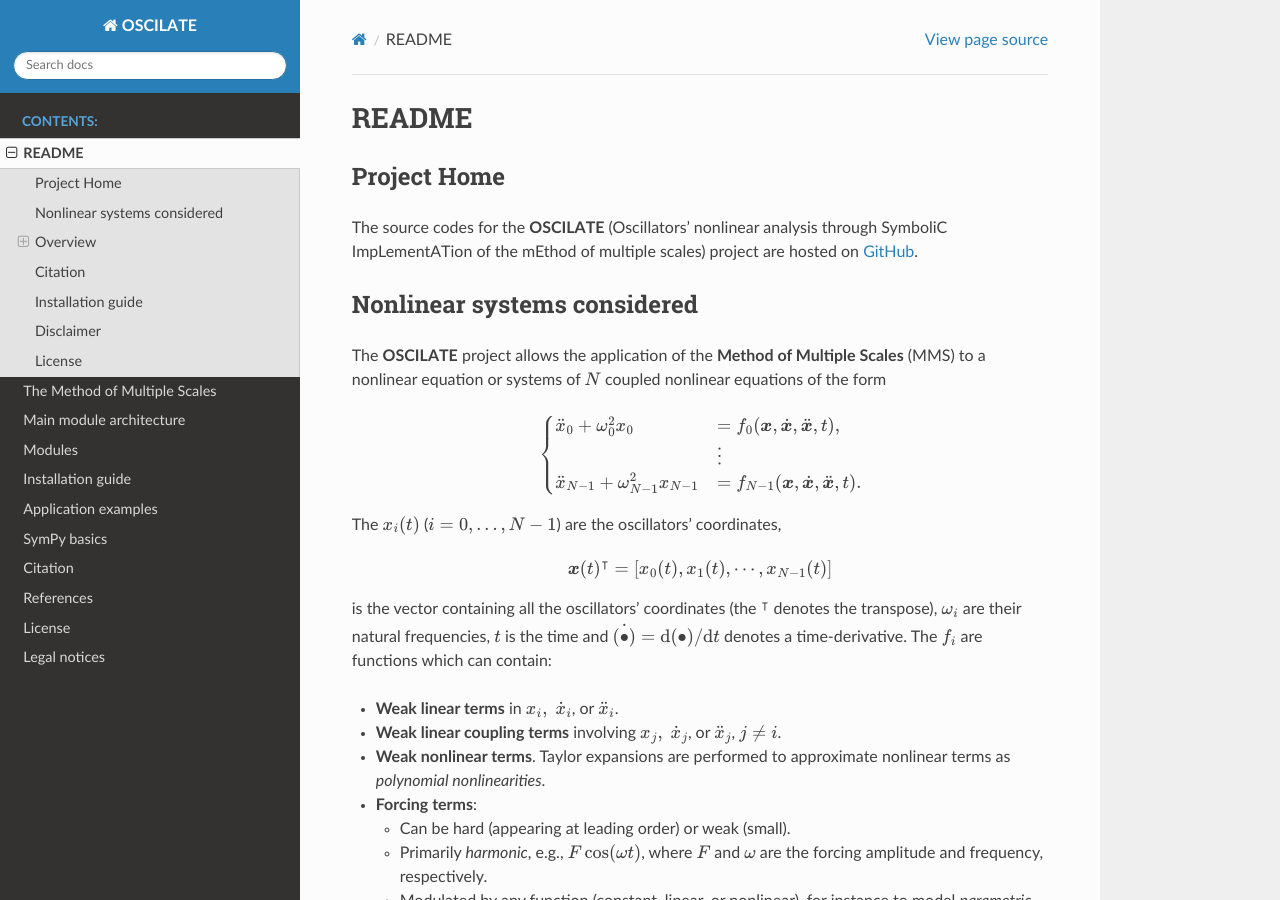
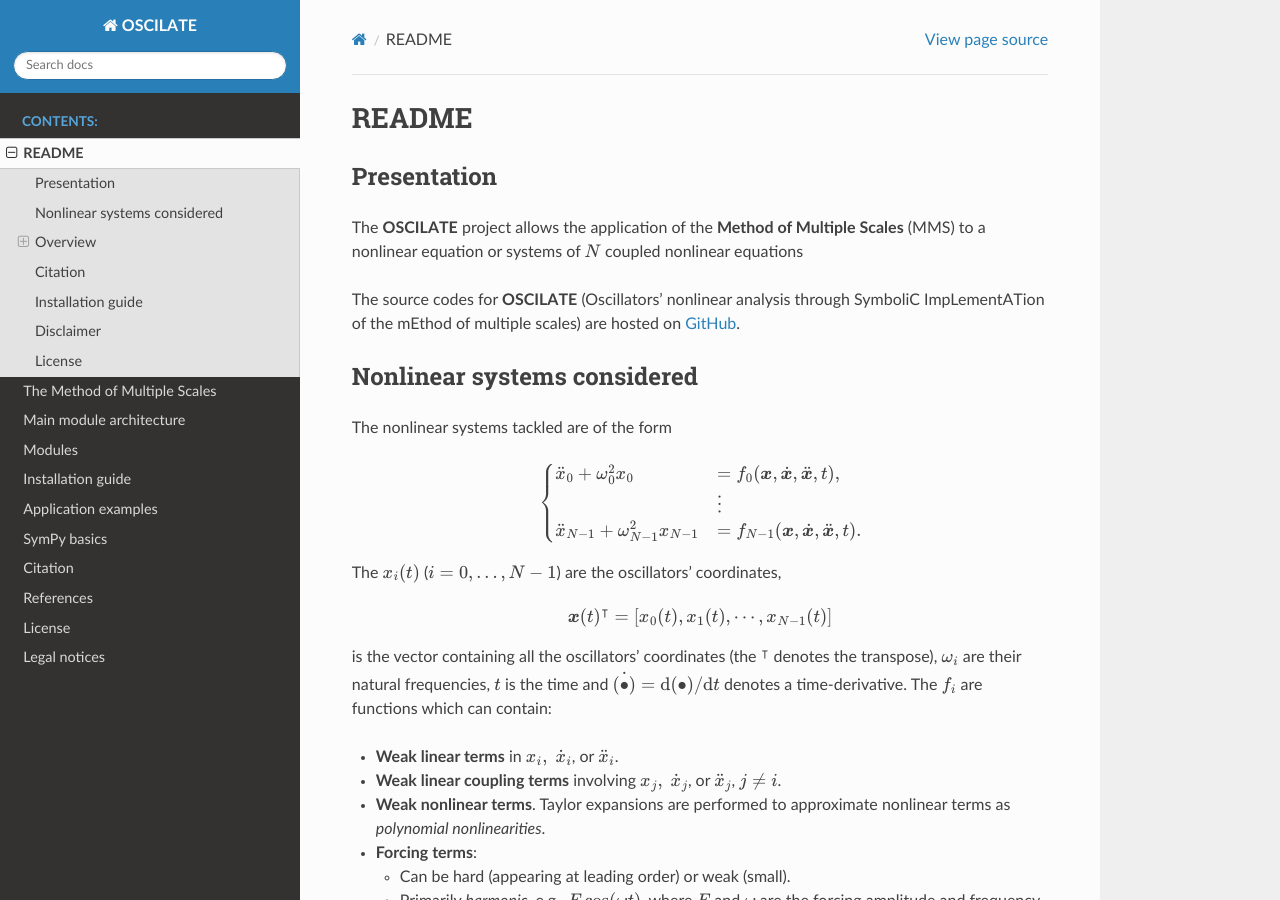
Before and after one commit to VinceECN/OSCILATE, a Sphinx documentation site: the page built from docs/source/readme.rst, in a window 1280 px wide and 900 px high. Built offline with Sphinx 7.4.7 and the Read the Docs theme 3.1.0, drawn with Linux system fonts in a browser that asks for light colours.

Commit message:
Update the readme files

```diff
--- a/README.md
+++ b/README.md
@@ -1,8 +1,11 @@
-# Nonlinear systems considered
+# Presentation
+
 The **OSCILATE** (Oscillators' nonlinear analysis through Symbolic ImplementATion of the mEthod of multiple scales) project allows the application of the **Method of Multiple Scales** (MMS) to a nonlinear equation or systems of $N$ coupled nonlinear equations.
 A full [Documentation](https://vinceECN.github.io/OSCILATE/) is available.
 
-The systems tackled are of the form
+# Nonlinear systems considered
+
+The nonlinear systems tackled are of the form
 
 $$
 \begin{cases}
--- a/docs/source/readme.rst
+++ b/docs/source/readme.rst
@@ -1,14 +1,16 @@
 README
 ======
 
-Project Home
+Presentation
 ------------
-The source codes for the **OSCILATE** (Oscillators' nonlinear analysis through SymboliC ImpLementATion of the mEthod of multiple scales) project are hosted on `GitHub <https://github.com/VinceECN/OSCILATE>`_.
+The **OSCILATE** project allows the application of the **Method of Multiple Scales** (MMS) to a nonlinear equation or systems of :math:`N` coupled nonlinear equations
+
+The source codes for **OSCILATE** (Oscillators' nonlinear analysis through SymboliC ImpLementATion of the mEthod of multiple scales) are hosted on `GitHub <https://github.com/VinceECN/OSCILATE>`_.
 
 
 Nonlinear systems considered
 ----------------------------
-The **OSCILATE** project allows the application of the **Method of Multiple Scales** (MMS) to a nonlinear equation or systems of :math:`N` coupled nonlinear equations of the form
+The nonlinear systems tackled are of the form
 
 .. math::
     \begin{cases}
```
Also changed, not shown: README.rst (+6 -3 lines).
